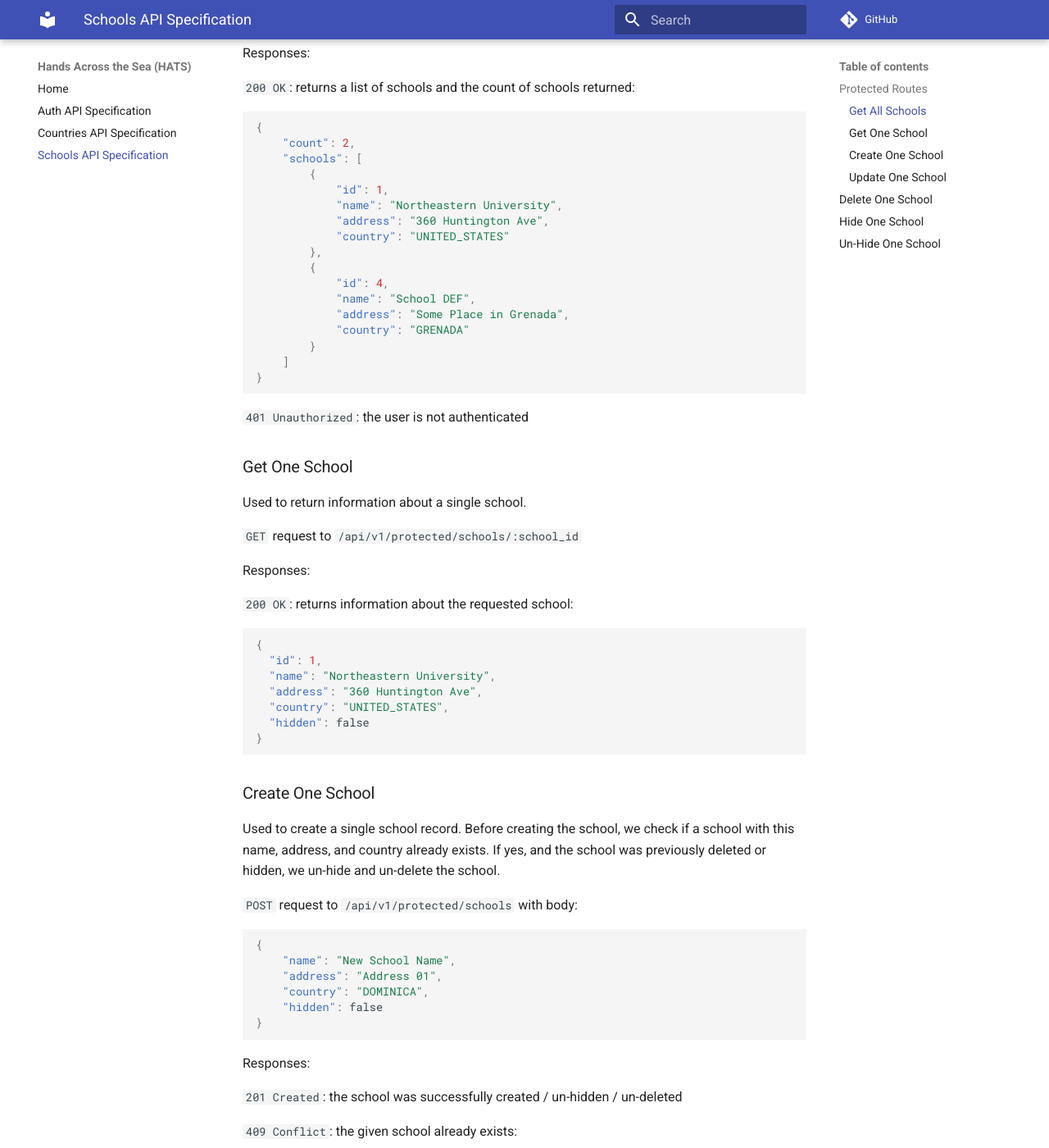
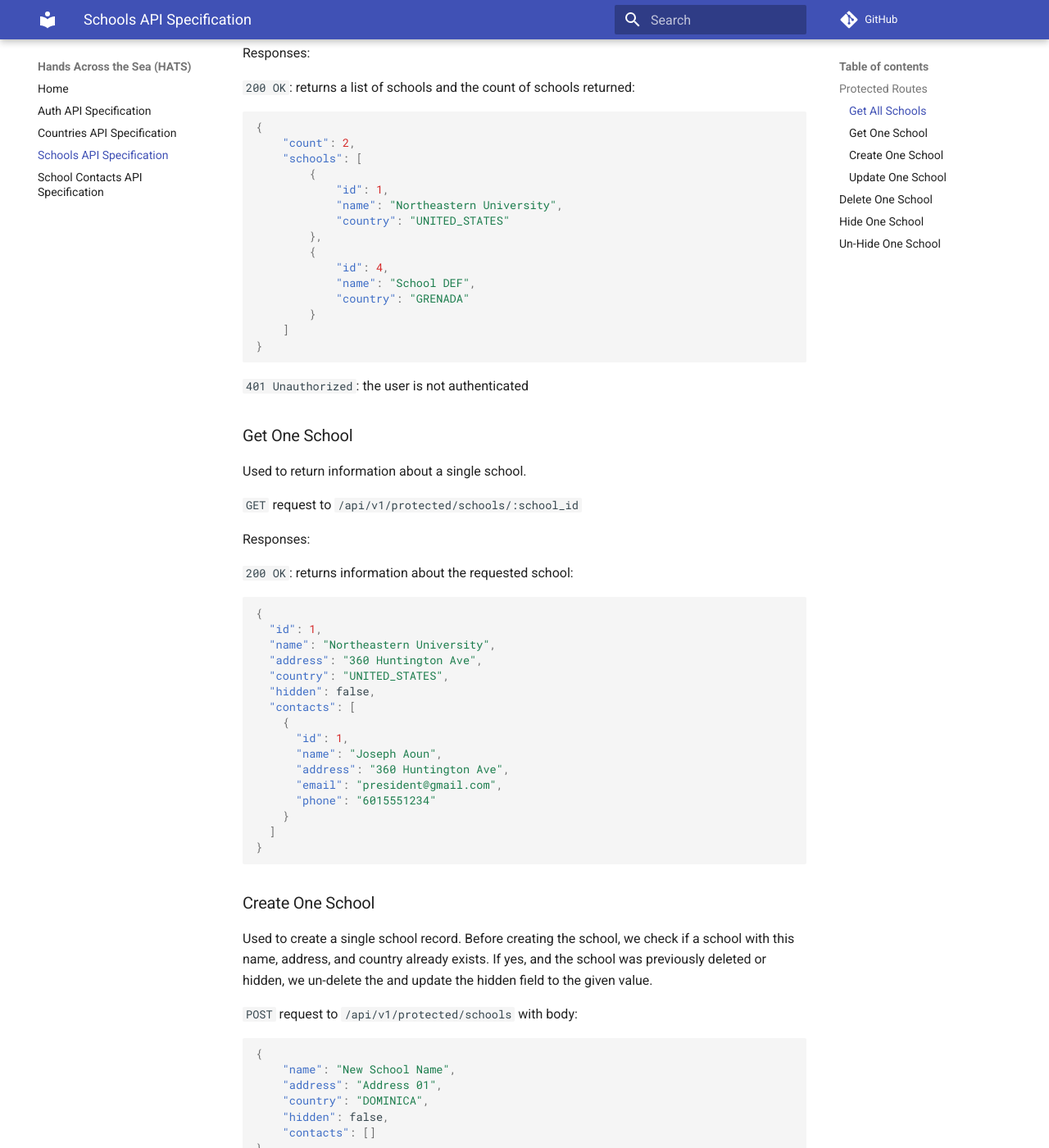
Before and after one commit to Code-4-Community/c4c-dev-docs, an MkDocs documentation site: the page built from docs/hats/api-spec-school.md, in a window 1280 px wide and 1400 px high, scrolled down 413 px. Shown: the whole window at 82% size. Built offline with MkDocs 1.6.1 and Material for MkDocs 9.7.7, drawn with Linux system fonts in a browser that asks for light colours; comment, search, counter and statistics services are not loaded; some of the changed text lies outside the part shown.

Commit message:
Update HATS schools / contacts

````diff
--- a/docs/hats/api-spec-school.md
+++ b/docs/hats/api-spec-school.md
@@ -19,13 +19,11 @@ Responses:
         {
             "id": 1,
             "name": "Northeastern University",
-            "address": "360 Huntington Ave",
             "country": "UNITED_STATES"
         },
         {
             "id": 4,
             "name": "School DEF",
-            "address": "Some Place in Grenada",
             "country": "GRENADA"
         }
     ]
@@ -49,7 +47,16 @@ Responses:
   "name": "Northeastern University",
   "address": "360 Huntington Ave",
   "country": "UNITED_STATES",
-  "hidden": false
+  "hidden": false,
+  "contacts": [
+    {
+      "id": 1,
+      "name": "Joseph Aoun",
+      "address": "360 Huntington Ave",
+      "email": "president@gmail.com",
+      "phone": "6015551234"
+    }
+  ]
 }
 ```
 
@@ -57,8 +64,8 @@ Responses:
 ### Create One School
 Used to create a single school record. Before creating the school,
 we check if a school with this name, address, and country already exists.
-If yes, and the school was previously deleted or hidden, we un-hide
-and un-delete the school.
+If yes, and the school was previously deleted or hidden, we un-delete the
+and update the hidden field to the given value.
 
 `POST` request to `/api/v1/protected/schools` with body:
 ```json
@@ -66,7 +73,8 @@ and un-delete the school.
     "name": "New School Name",
     "address": "Address 01",
     "country": "DOMINICA",
-    "hidden": false
+    "hidden": false,
+    "contacts": []
 }
 ```
 
--- a/mkdocs.yml
+++ b/mkdocs.yml
@@ -34,6 +34,7 @@ nav:
       - Auth API Specification: hats/api-spec-auth.md
       - Countries API Specification: hats/api-spec-country.md
       - Schools API Specification: hats/api-spec-school.md
+      - School Contacts API Specification: hats/api-spec-school-contact.md
   - C4C Website:
       - Add Yourself to People page: c4cwebsite/people.md
   - Amazon Web Services:
````
Also changed, not shown: other parts of docs/hats/api-spec-school.md (+1 -1 lines), docs/hats/api-spec-country.md (+0 -2 lines), docs/hats/api-spec-school-contact.md (added, +14 -0 lines), docs/hats/index.md (+2 -0 lines).
